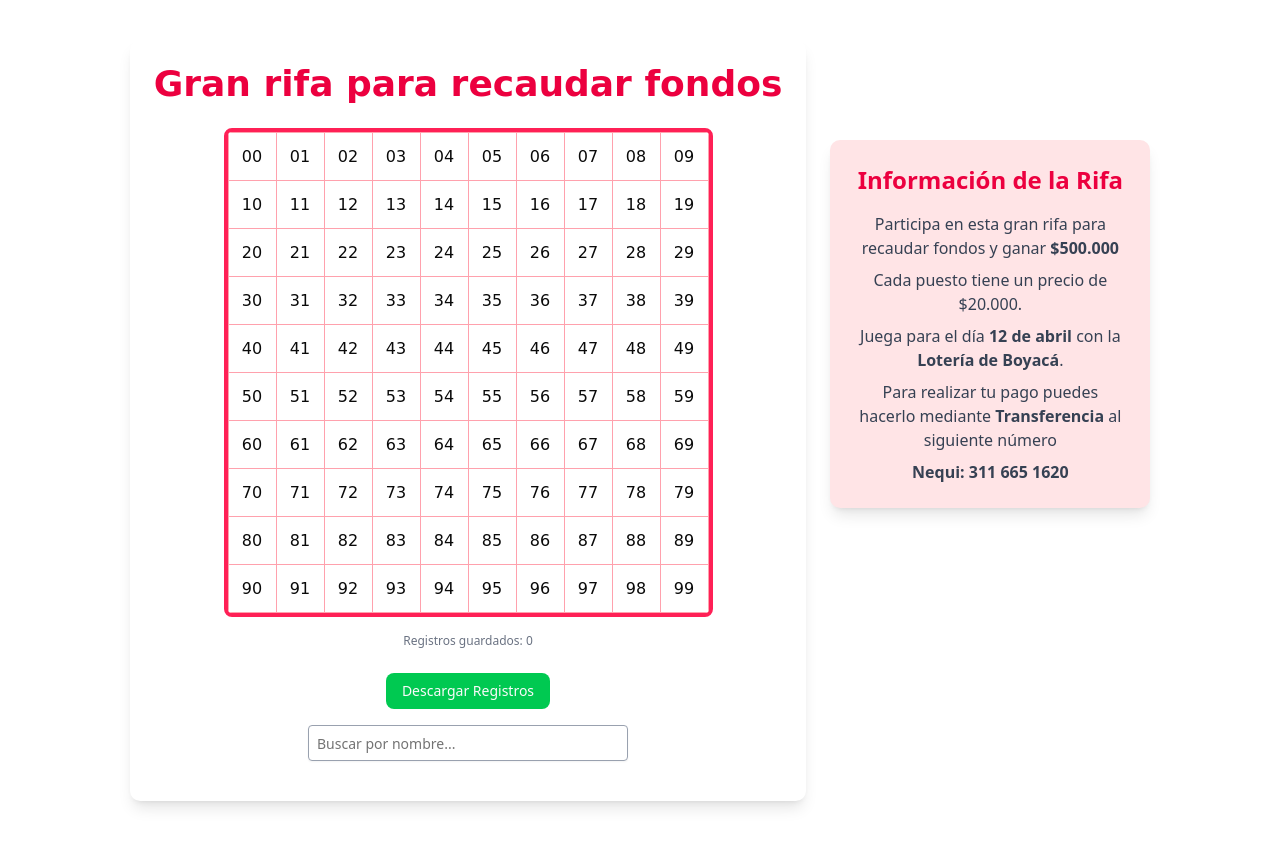
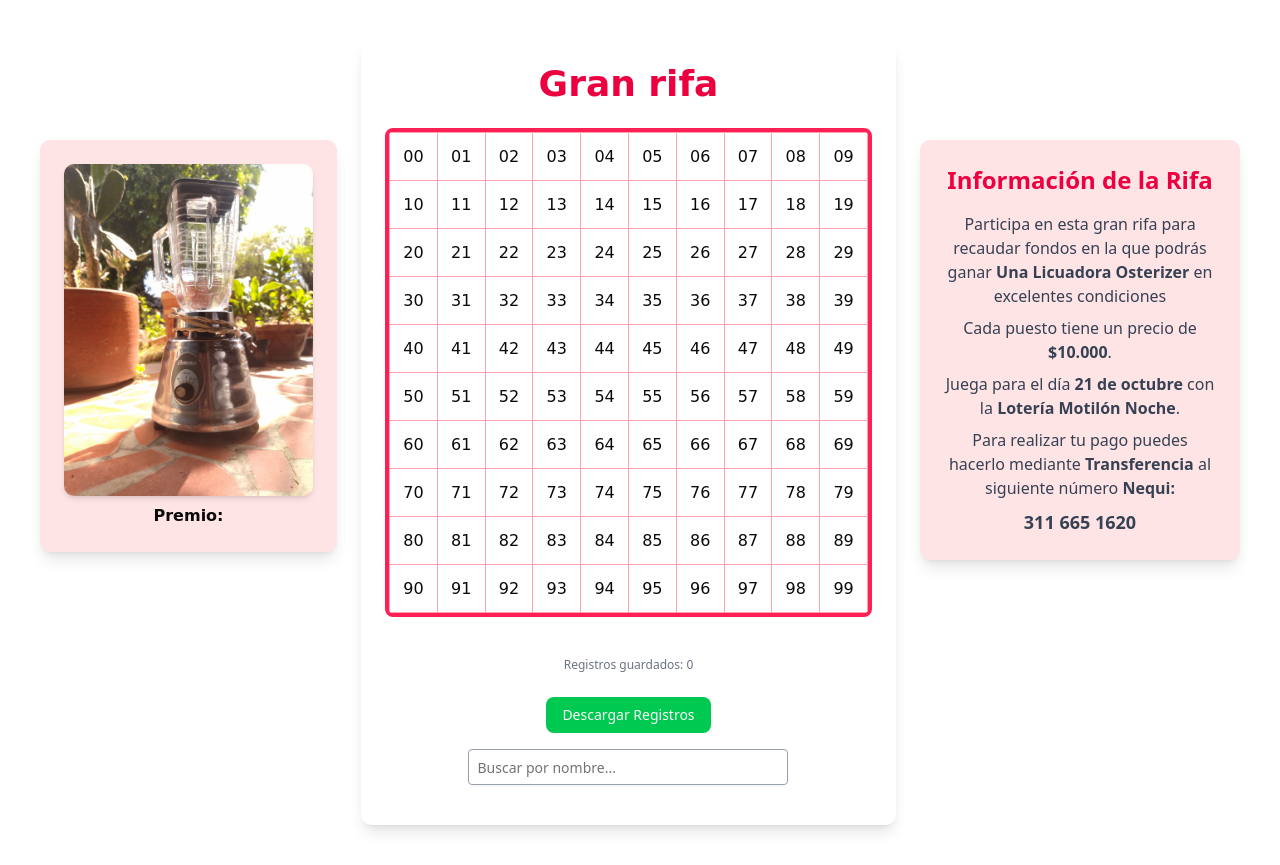
Before and after one commit to omarfer26/rifa-app, a Next.js app: page / in a window 1280 px wide. Before the commit the page ends 841 px from the top, so only its background shows below. Built offline with nearby package versions, Linux system fonts and the light colour scheme; no server answers.

Commit message:
version mejorada jajaj no se como hacer un buen commit hola mamá

```diff
--- a/src/components/numeros-rifa.tsx
+++ b/src/components/numeros-rifa.tsx
@@ -1,6 +1,7 @@
 "use client"
 
 import { useState, useEffect } from "react"
+import Image from "next/image"
 import { Dialog, DialogContent, DialogHeader, DialogTitle, DialogFooter } from "@/components/ui/dialog"
 import { Button } from "@/components/ui/button"
 import { Input } from "@/components/ui/input"
@@ -9,7 +10,6 @@ import { X } from "lucide-react"
 import { Check } from "lucide-react"
 import * as XLSX from "xlsx"
 
-// Define the registration type
 interface Registration {
     number: string
     nombre: string
@@ -17,14 +17,11 @@ interface Registration {
     pago?: boolean
 }
 
-// Consistent localStorage key
 const API_URL = "http://localhost:5000/registro"
 
 export default function NumberTable() {
-    // Generate numbers from 00 to 99
     const numbers = Array.from({ length: 100 }, (_, i) => i.toString().padStart(2, "0"))
 
-    // State for modals and form
     const [isRegisterModalOpen, setIsRegisterModalOpen] = useState(false)
     const [isViewModalOpen, setIsViewModalOpen] = useState(false)
     const [selectedNumber, setSelectedNumber] = useState("")
@@ -37,20 +34,6 @@ export default function NumberTable() {
     const [searchResults, setSearchResults] = useState<string[]>([])
     const [hashmap, setHashmap] = useState<Map<string, string[]>>(new Map())
 
-    // Load registrations from localStorage on component mount
-    useEffect(() => {
-        fetch(API_URL)
-            .then(res => res.json())
-            .then(data => {
-                setRegistrations(data)
-                setLoading(false)
-            })
-            .catch(error => {
-                console.error("Error fetching data:", error)
-                setLoading(false)
-            })
-    }, [])
-
     useEffect(() => {
         fetch(API_URL)
             .then(res => res.json())
@@ -58,7 +41,7 @@ export default function NumberTable() {
                 setRegistrations(data)
                 setLoading(false)
 
-                const newHashmap = new Map<string, string[]>();
+                const newHashmap = new Map<string, string[]>()
                 data.forEach((reg: { nombre: string; number: string }) => {
                     reg.nombre.split(" ").forEach((word: string) => {
                         const lowerWord = word.toLowerCase()
@@ -68,7 +51,6 @@ export default function NumberTable() {
                         newHashmap.get(lowerWord)?.push(reg.number)
                     })
                 })
-
                 setHashmap(newHashmap)
             })
             .catch(error => {
@@ -88,7 +70,7 @@ export default function NumberTable() {
             hashmap.get(word)?.forEach(num => matchingNumbers.add(num))
         })
         setSearchResults(Array.from(matchingNumbers))
-    }, [ searchQuery,hashmap])
+    }, [searchQuery, hashmap])
 
     const isNumberRegistered = (number: string) => {
         return registrations.some(reg => reg.number === number)
@@ -126,7 +108,7 @@ export default function NumberTable() {
                 setIsRegisterModalOpen(false)
                 setNombre("")
                 setTelefono("")
-                setPago(false) // Reset después de registrar
+                setPago(false)
             }
         } catch (error) {
             console.error("Error saving registration:", error)
@@ -144,7 +126,7 @@ export default function NumberTable() {
                 setRegistrations(registrations.map(reg =>
                     reg.number === selectedNumber ? { ...reg, pago: true } : reg
                 ))
-                setPago(true) // Actualizar el estado
+                setPago(true)
                 setIsViewModalOpen(false)
             }
         } catch (error) {
@@ -173,56 +155,67 @@ export default function NumberTable() {
     }
 
     const generateExcel = () => {
-        // Definir el tipo de los registros
         type Registro = {
-            ID: number;
-            Número: string;
-            Nombre: string;
-            Teléfono: string;
-            Pago: string;
-        };
+            ID: number
+            Número: string
+            Nombre: string
+            Teléfono: string
+            Pago: string
+        }
 
         const dataWithIds: Registro[] = registrations.map((reg, index) => ({
-            ID: index + 1, // Asigna un ID basado en el índice
+            ID: index + 1,
             Número: reg.number.toString(),
             Nombre: reg.nombre,
             Teléfono: reg.telefono,
             Pago: reg.pago ? "Sí" : "No"
+        }))
 
-        }));
+        const ws = XLSX.utils.json_to_sheet(dataWithIds)
 
-        const ws = XLSX.utils.json_to_sheet(dataWithIds);
-
-        // Ajustar automáticamente el ancho de las columnas
         const colWidths = Object.keys(dataWithIds[0]).map((key: string) => ({
             wch: Math.max(
-                key.length, // Longitud del encabezado
-                ...dataWithIds.map(row => row[key as keyof Registro]?.toString().length ?? 10) // Longitud máxima de los datos
-            ) + 2 // Margen extra
-        }));
+                key.length,
+                ...dataWithIds.map(row => row[key as keyof Registro]?.toString().length ?? 10)
+            ) + 2
+        }))
 
-        ws["!cols"] = colWidths;
+        ws["!cols"] = colWidths
 
-        const wb = XLSX.utils.book_new();
-        XLSX.utils.book_append_sheet(wb, ws, "Registros");
-        XLSX.writeFile(wb, "rifa_registrations.xlsx");
-    };
+        const wb = XLSX.utils.book_new()
+        XLSX.utils.book_append_sheet(wb, ws, "Registros")
+        XLSX.writeFile(wb, "rifa_registrations.xlsx")
+    }
+
     return (
         <div className="flex flex-row justify-center items-start gap-6 p-6">
+            <section className="p-6 bg-rose-100 mt-25 rounded-lg shadow-lg max-w-xs text-center">
+                    <Image
+                        src="/foto.jpg"
+                        alt="Premio"
+                        width={250}
+                        height={250}
+                        className="rounded-lg shadow-md"
+                    />
+                    <p className="text-center mt-2 font-bold" style={{ fontFamily: "'Comic Sans MS', cursive" }}>
+                        Premio:
+                    </p>
+            </section>
+
             <section className="flex flex-col items-center p-6 bg-white rounded-lg shadow-lg max-w-3xl">
                 <h1
                     className="text-4xl font-bold mb-6 text-center text-rose-600"
-                style={{fontFamily: "'Comic Sans MS', cursive"}}
+                    style={{ fontFamily: "'Comic Sans MS', cursive" }}
                 >
-                Gran rifa para recaudar fondos
+                    Gran rifa
                 </h1>
 
                 <div className="border-4 border-rose-500 rounded-md overflow-hidden bg-white">
                     <table className="border-collapse">
                         <tbody>
-                    {Array.from({length: 10}, (_, rowIndex) => (
+                            {Array.from({ length: 10 }, (_, rowIndex) => (
                                 <tr key={rowIndex}>
-                            {Array.from({length: 10}, (_, colIndex) => {
+                                    {Array.from({ length: 10 }, (_, colIndex) => {
                                         const index = rowIndex * 10 + colIndex
                                         const number = numbers[index]
                                         const registered = isNumberRegistered(number)
@@ -232,7 +225,7 @@ export default function NumberTable() {
                                             <td
                                                 key={colIndex}
                                                 className={`border border-rose-300 w-12 h-12 text-center hover:bg-rose-100 transition-colors cursor-pointer relative ${registered ? "bg-rose-50" : ""} ${highlighted ? "bg-yellow-200" : ""}`}
-                                        style={{fontFamily: "'Comic Sans MS', cursive"}}
+                                                style={{ fontFamily: "'Comic Sans MS', cursive" }}
                                                 onClick={() => handleNumberClick(number)}
                                             >
                                                 {number}
@@ -253,12 +246,12 @@ export default function NumberTable() {
                         </tbody>
                     </table>
                 </div>
-
-            {/* Debug info - can be removed in production */}
+                <br></br>
                 <div className="mt-4 text-xs text-gray-500">Registros guardados: {registrations.length}</div>
-            <br></br>
-            <Button onClick={generateExcel} className="mb-4 bg-green-500 hover:bg-green-600">Descargar
-                Registros</Button>
+                <br />
+                <Button onClick={generateExcel} className="mb-4 bg-green-500 hover:bg-green-600">
+                    Descargar Registros
+                </Button>
 
                 <Input
                     type="text"
@@ -268,19 +261,17 @@ export default function NumberTable() {
                     className="mb-4 w-80 p-2 border border-gray-400 rounded"
                 />
 
-            {/* Register Modal Dialog */}
                 <Dialog open={isRegisterModalOpen} onOpenChange={setIsRegisterModalOpen}>
                     <DialogContent className="sm:max-w-[425px]">
                         <DialogHeader>
-                        <DialogTitle className="text-center text-xl" style={{fontFamily: "'Comic Sans MS', cursive"}}>
+                            <DialogTitle className="text-center text-xl" style={{ fontFamily: "'Comic Sans MS', cursive" }}>
                                 Número: {selectedNumber}
                             </DialogTitle>
                         </DialogHeader>
 
                         <div className="grid gap-4 py-4">
                             <div className="grid grid-cols-4 items-center gap-4">
-                            <Label htmlFor="nombre" className="text-right"
-                                   style={{fontFamily: "'Comic Sans MS', cursive"}}>
+                                <Label htmlFor="nombre" className="text-right" style={{ fontFamily: "'Comic Sans MS', cursive" }}>
                                     Nombre
                                 </Label>
                                 <Input
@@ -288,13 +279,12 @@ export default function NumberTable() {
                                     value={nombre}
                                     onChange={(e) => setNombre(e.target.value)}
                                     className="col-span-3"
-                                style={{fontFamily: "'Comic Sans MS', cursive"}}
+                                    style={{ fontFamily: "'Comic Sans MS', cursive" }}
                                 />
                             </div>
 
                             <div className="grid grid-cols-4 items-center gap-4">
-                            <Label htmlFor="telefono" className="text-right"
-                                   style={{fontFamily: "'Comic Sans MS', cursive"}}>
+                                <Label htmlFor="telefono" className="text-right" style={{ fontFamily: "'Comic Sans MS', cursive" }}>
                                     Teléfono
                                 </Label>
                                 <Input
@@ -302,7 +292,7 @@ export default function NumberTable() {
                                     value={telefono}
                                     onChange={(e) => setTelefono(e.target.value)}
                                     className="col-span-3"
-                                style={{fontFamily: "'Comic Sans MS', cursive"}}
+                                    style={{ fontFamily: "'Comic Sans MS', cursive" }}
                                 />
                             </div>
                         </div>
@@ -310,7 +300,7 @@ export default function NumberTable() {
                             <Button
                                 onClick={handleRegister}
                                 className="bg-rose-500 hover:bg-rose-600"
-                            style={{fontFamily: "'Comic Sans MS', cursive"}}
+                                style={{ fontFamily: "'Comic Sans MS', cursive" }}
                             >
                                 Anotar
                             </Button>
@@ -318,11 +308,10 @@ export default function NumberTable() {
                     </DialogContent>
                 </Dialog>
 
-            {/* View/Delete Modal Dialog */}
                 <Dialog open={isViewModalOpen} onOpenChange={setIsViewModalOpen}>
                     <DialogContent className="sm:max-w-[425px]">
                         <DialogHeader>
-                        <DialogTitle className="text-center text-xl" style={{fontFamily: "'Comic Sans MS', cursive"}}>
+                            <DialogTitle className="text-center text-xl" style={{ fontFamily: "'Comic Sans MS', cursive" }}>
                                 Número: {selectedNumber}
                             </DialogTitle>
                         </DialogHeader>
@@ -330,21 +319,19 @@ export default function NumberTable() {
                         {selectedNumber && isNumberRegistered(selectedNumber) && (
                             <div className="grid gap-4 py-4">
                                 <div className="grid grid-cols-4 items-center gap-4">
-                                <Label className="text-right font-bold"
-                                       style={{fontFamily: "'Comic Sans MS', cursive"}}>
+                                    <Label className="text-right font-bold" style={{ fontFamily: "'Comic Sans MS', cursive" }}>
                                         Nombre:
                                     </Label>
-                                <div className="col-span-3" style={{fontFamily: "'Comic Sans MS', cursive"}}>
+                                    <div className="col-span-3" style={{ fontFamily: "'Comic Sans MS', cursive" }}>
                                         {getRegistration(selectedNumber)?.nombre}
                                     </div>
                                 </div>
 
                                 <div className="grid grid-cols-4 items-center gap-4">
-                                <Label className="text-right font-bold"
-                                       style={{fontFamily: "'Comic Sans MS', cursive"}}>
+                                    <Label className="text-right font-bold" style={{ fontFamily: "'Comic Sans MS', cursive" }}>
                                         Teléfono:
                                     </Label>
-                                <div className="col-span-3" style={{fontFamily: "'Comic Sans MS', cursive"}}>
+                                    <div className="col-span-3" style={{ fontFamily: "'Comic Sans MS', cursive" }}>
                                         {getRegistration(selectedNumber)?.telefono}
                                     </div>
                                 </div>
@@ -352,25 +339,41 @@ export default function NumberTable() {
                         )}
 
                         <DialogFooter>
-                        <Button onClick={handleDelete} variant="destructive"
-                                style={{fontFamily: "'Comic Sans MS', cursive"}}>
+                            <Button onClick={handleDelete} variant="destructive" style={{ fontFamily: "'Comic Sans MS', cursive" }}>
                                 Eliminar
                             </Button>
-                        <Button onClick={handleConfirmPay} className="bg-green-500 hover:bg-green-600"
-                                style={{fontFamily: "'Comic Sans MS', cursive"}}>
+                            <Button onClick={handleConfirmPay} className="bg-green-500 hover:bg-green-600" style={{ fontFamily: "'Comic Sans MS', cursive" }}>
                                 Confirmar pago
                             </Button>
                         </DialogFooter>
                     </DialogContent>
                 </Dialog>
             </section>
+
             <section className="p-6 bg-rose-100 mt-25 rounded-lg shadow-lg max-w-xs text-center">
                 <h2 className="text-2xl font-bold text-rose-600">Información de la Rifa</h2>
-                <p className="mt-4 text-gray-700">Participa en esta gran rifa para recaudar fondos y ganar <strong>$500.000</strong></p>
-                <p className="mt-2 text-gray-700">Cada puesto tiene un precio de $20.000.</p>
-                <p className="mt-2 text-gray-700">Juega para el día <strong>12 de abril</strong> con la <strong>Lotería de Boyacá</strong>.</p>
-                <p className="mt-2 text-gray-700">Para realizar tu pago puedes hacerlo mediante <strong>Transferencia</strong> al siguiente número</p>
-                <p className="mt-2 text-gray-700"><strong>Nequi: 311 665 1620</strong> </p>
+
+                <p className="mt-4 text-gray-700">
+                    Participa en esta gran rifa para recaudar fondos en la que podrás ganar{" "}
+                    <strong>Una Licuadora Osterizer</strong> en excelentes condiciones
+                </p>
+
+                <p className="mt-2 text-gray-700">
+                    Cada puesto tiene un precio de <strong>$10.000</strong>.
+                </p>
+
+                <p className="mt-2 text-gray-700">
+                    Juega para el día <strong>21 de octubre</strong> con la{" "}
+                    <strong>Lotería Motilón Noche</strong>.
+                </p>
+
+                <p className="mt-2 text-gray-700">
+                    Para realizar tu pago puedes hacerlo mediante <strong>Transferencia</strong> al siguiente número <strong>Nequi:</strong>
+                </p>
+
+                <p className="mt-2 text-gray-700 font-bold text-lg">
+                    311 665 1620
+                </p>
             </section>
         </div>
     )
```
Also changed, not shown: public/foto.jpg (added). Lines whose indentation alone changed are shown as unchanged.
